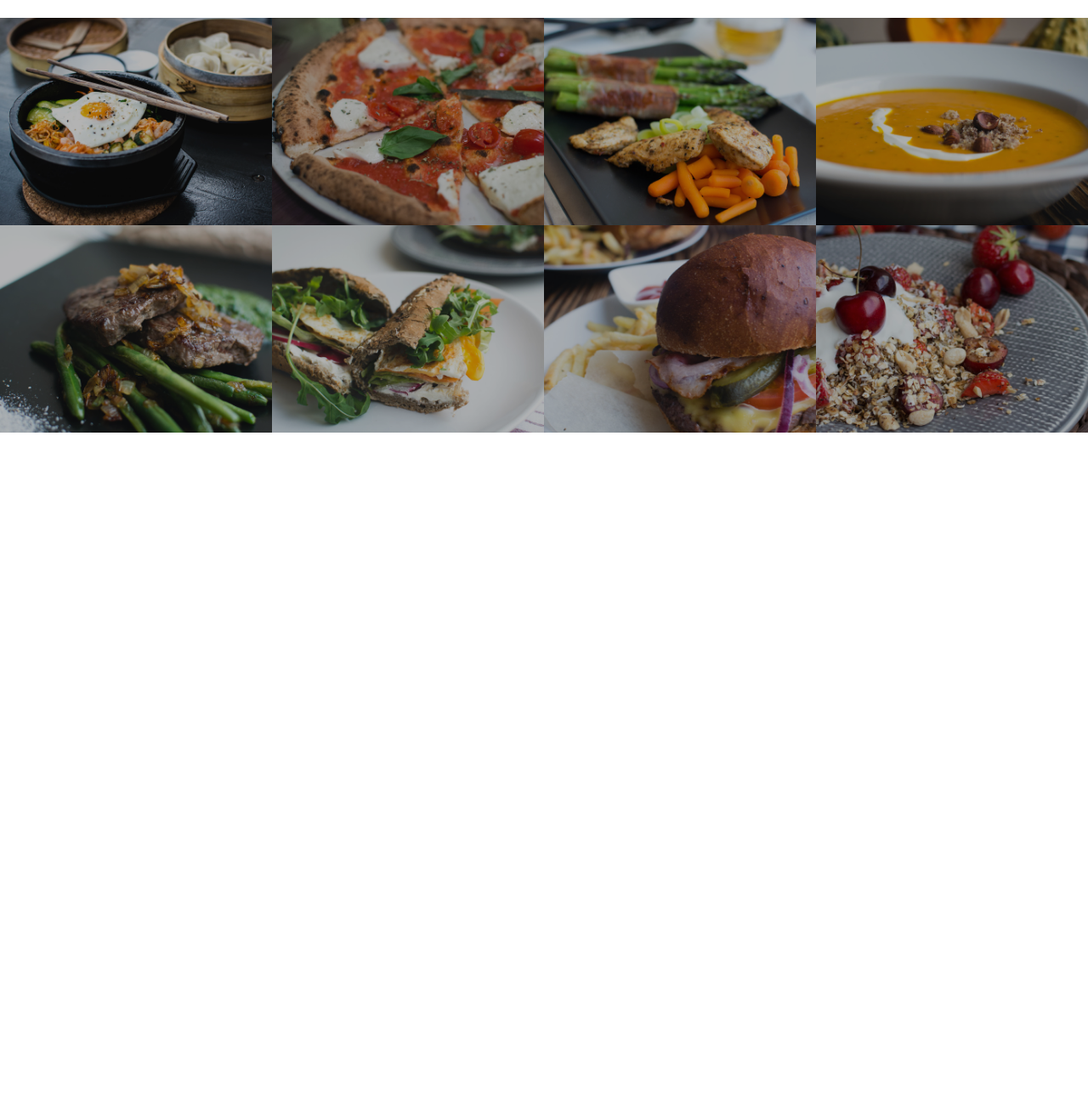
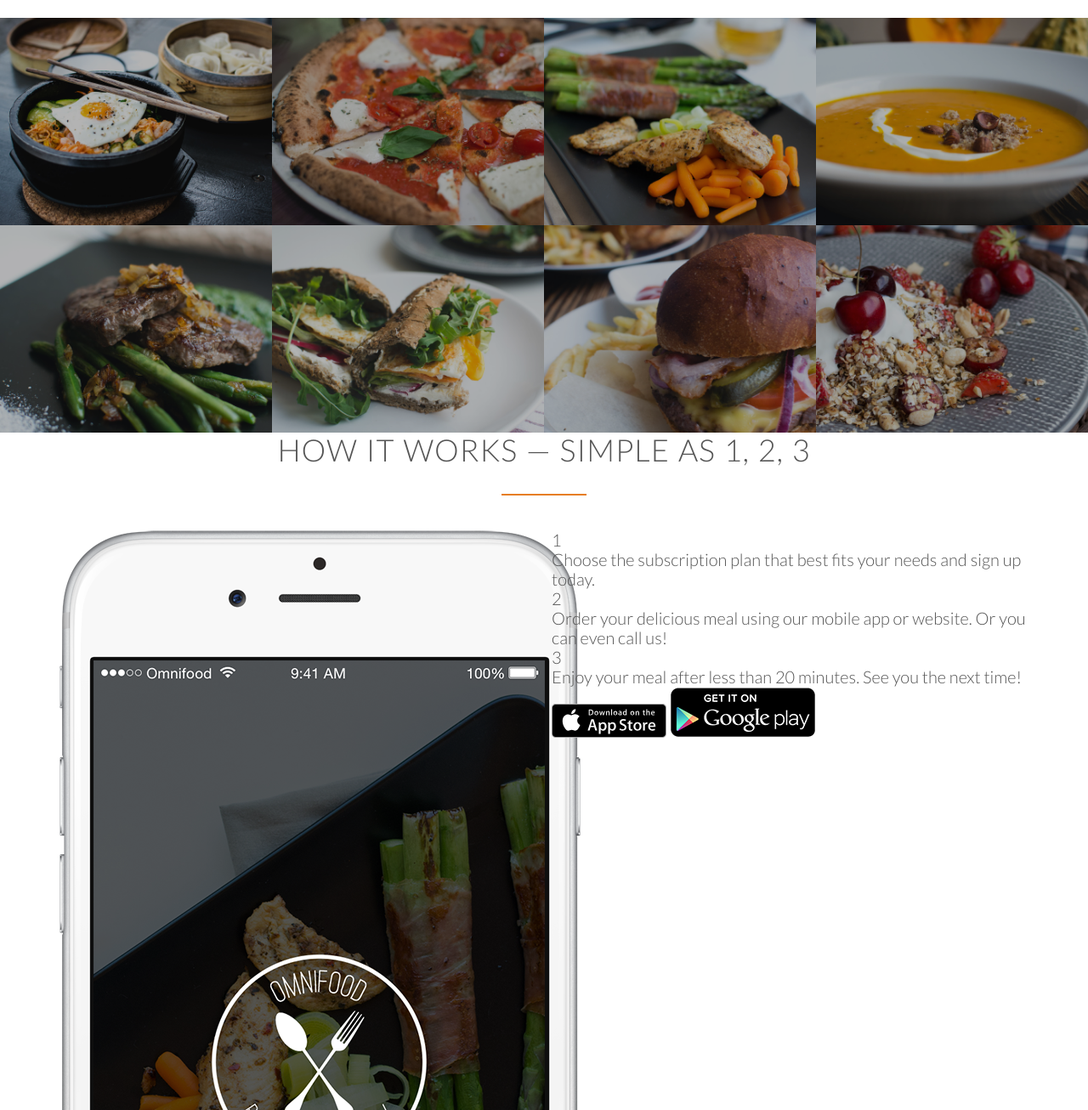
Before and after one commit to josephDorsey/testOmnifood, a plain HTML site: page Omnifood/index.html in a window 1280 px wide. Shown: the part 1494-2800 px from the top of the page at 85% size. Before the commit the page ends 2003 px from the top, so only its background shows below. Drawn offline with Linux system fonts and the light colour scheme; files whose address does not match are found by name.

Commit message:
finished pt1 of building how it works section

```diff
--- a/Omnifood/index.html
+++ b/Omnifood/index.html
@@ -155,11 +155,61 @@
         </li>
       </ul>
     </section>
+    <section class="section-steps">
+      <div class="row">
+        <h2>How it works &mdash; Simple as 1, 2, 3</h2>
+      </div>
+      <div class="row">
+        <div class="col span-1-of-2">
+          <img
+            src="resources/img/app-iPhone.png"
+            alt="Omnifood app on iphone"
+            class="app-screen"
+          />
+        </div>
+        <div class="col span-1-of-2">
+          <div class="works-step">
+            <div>1</div>
+            <p>
+              Choose the subscription plan that best fits your needs and sign up
+              today.
+            </p>
+          </div>
+          <div class="works-step">
+            <div>2</div>
+            <p>
+              Order your delicious meal using our mobile app or website. Or you
+              can even call us!
+            </p>
+          </div>
+          <div class="works-step">
+            <div>3</div>
+            <p>
+              Enjoy your meal after less than 20 minutes. See you the next time!
+            </p>
+          </div>
+          <a href="#" class="btn-app"
+            ><img src="resources/img/download-app.svg" alt="App store button"
+          /></a>
+          <a href="#" class="btn-app"
+            ><img
+              src="resources/img/download-app-android.png"
+              alt="Play store button"
+          /></a>
+        </div>
+      </div>
+    </section>
   </body>
 </html>
 
 <!--
 
+Section 3: How it works
+Title: How it works - Simple as 1, 2, 3
+
+	1.	Choose the subscription plan that best fits your needs and sign up today.
+	2.	Order your delicious meal using our mobile app or website. Or you can even call us!
+	3.	Enjoy your meal after less than 20 minutes. See you the next time!
 
 
  -->
```
Also changed, not shown: Omnifood/README.md.
